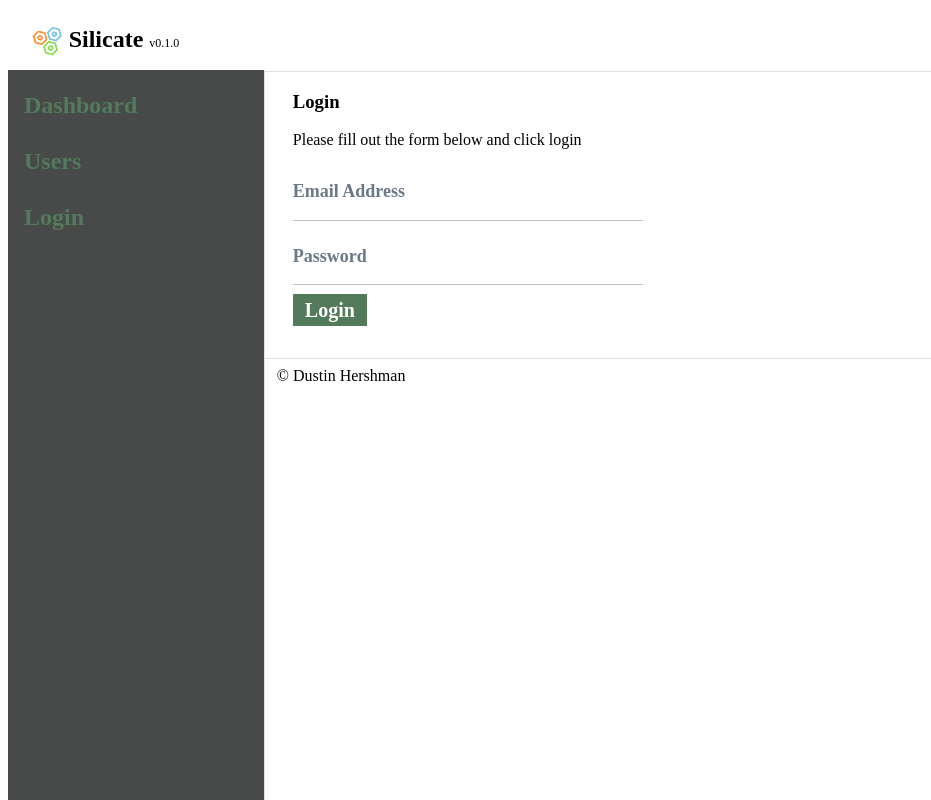
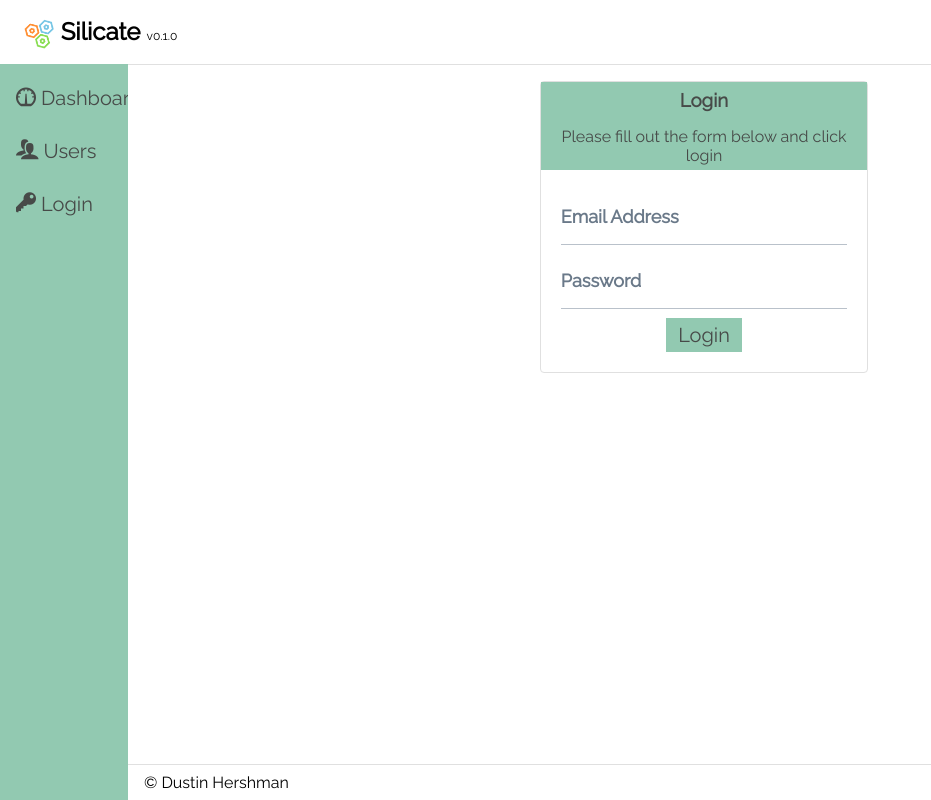
Before and after one commit to dhershman1/silicate-cms, a Nuxt app: page / in a window 1280 px wide. Shown: the whole page, without its empty margins (0-931 px from the left). Built offline with nearby package versions, Linux system fonts and the light colour scheme.

Commit message:
Created a button & card CSS component, fixed overall styles

```diff
--- a/layouts/default.vue
+++ b/layouts/default.vue
@@ -13,13 +13,13 @@
       <nav>
         <ul>
           <li>
-            <a href="/dashboard">Dashboard</a>
+            <a href="/dashboard"><i class="icon-meter"></i> Dashboard</a>
           </li>
           <li>
-            <a href="/users">Users</a>
+            <a href="/users"><i class="icon-users"></i> Users</a>
           </li>
           <li>
-            <a href="/">Login</a>
+            <a href="/"><i class="icon-key"></i> Login</a>
           </li>
         </ul>
       </nav>
--- a/pages/index.vue
+++ b/pages/index.vue
@@ -1,8 +1,10 @@
 <template>
-  <div>
-    <h3>Login</h3>
-    <p>Please fill out the form below and click login</p>
-    <form>
+  <div class="card shrink center">
+    <div class="card__header">
+      <h3 class="card__title">Login</h3>
+      <p class="card__subtitle">Please fill out the form below and click login</p>
+    </div>
+    <form class="card__body">
       <!-- Find a better way to handle this not a fan -->
       <div :class="['anim', { 'anim--filled': emailFilled || email }]">
         <input
@@ -56,4 +58,12 @@ export default {
 .btn {
   font-weight: 700;
 }
+.shrink {
+  width: 30%;
+}
+.center {
+  text-align: center;
+  margin-left: auto;
+  margin-right: auto;
+}
 </style>
--- a/static/css/main.css
+++ b/static/css/main.css
@@ -1,5 +1,5 @@
 /* Setting up out color variables for the theme */
-/* timberwolf: #e0e2db; */
+/* bg: #92C9B1; */
 :root {
   --primary: #9AE19D;
   --secondary: #474A48;
@@ -11,25 +11,41 @@
   --warning: #FFC107;
   --info: #17A2B8;
   --border: #E0E0E0;
+  --light-bg: #fffaf1;
+  --bg: #92C9B1;
+}
+
+html {
+  height: 100%;
+}
+
+body {
+  font-family: 'Raleway', 'sans-serif';
+  margin: 0;
+  height: 100%;
+}
+
+#__nuxt,
+#__layout {
+  height: 100%;
 }
 
 /* Setting up our CSS Grid */
 #__layout > div {
+  height: 100%;
   display: grid;
   font-size: 16px;
   grid-template-areas: 'header header'
                        'aside main'
                        'aside foot';
   grid-template-rows: 64px 1fr auto;
-  grid-template-columns: 20% 80%;
+  grid-template-columns: 10% 90%;
 }
 
 header {
   grid-area: header;
   height: 63px;
   line-height: 63px;
-  border-bottom: 1px solid var(--border);
-  position: fixed;
   width: 100%;
 }
 
@@ -50,13 +66,10 @@ header > h1 > small {
 
 aside {
   grid-area: aside;
-  border-right: 1px solid var(--border);
-  background-color: var(--secondary);
-  position: fixed;
-  width: 20%;
+  background-color: var(--bg);
+  width: 100%;
+  height: 100%;
   overflow: auto;
-  height: calc(100% - 66px);
-  top: 70px;
 }
 
 aside > nav ul {
@@ -69,17 +82,15 @@ aside > nav > ul > li {
 }
 
 aside > nav > ul > li > a {
-  font-size: 24px;
-  font-weight: bold;
+  font-size: 20px;
 }
 
 aside > nav a {
-  color: var(--accent);
+  color: var(--dark);
   display: block;
   padding: 0.4rem 1rem;
   text-decoration: none;
   text-overflow: ellipsis;
-  overflow: hidden;
   white-space: nowrap;
   transition: all 0.5s ease;
 }
@@ -89,25 +100,23 @@ aside > nav a:hover {
   background-color: var(--dark);
 }
 
-aside > nav a > small {
-  font-size: 0.75rem;
-  font-style: italic;
-}
-
 main {
   grid-area: main;
   padding: 0 2rem 2rem;
+  height: 100%;
+  background-color: #FFF;
+  border-top: 1px solid var(--border);
 }
 
 footer {
   grid-area: foot;
   padding: 0.5rem 1rem;
   border-top: 1px solid var(--border);
-  background-color: white;
+  background-color: #FFF;
 }
 
 @media (max-width: 40rem) {
-  body {
+  #__layout > div {
     grid-template-columns: 100%;
     grid-template-areas: 'header' 'main' 'aside' 'foot';
   }
@@ -126,7 +135,7 @@ footer {
 .btn--sm,
 .btn--md,
 .btn--lg {
-  background-color: var(--primary);
+  background-color: var(--accent);
   margin: 0;
   padding: 0;
   border-width: 0;
@@ -178,7 +187,6 @@ footer {
   border-width: 0;
   border-color: transparent;
   background: transparent;
-  font-weight: 700;
   cursor: pointer;
   position: relative;
   font-size: 1.25rem;
@@ -186,8 +194,8 @@ footer {
   padding: 0.3rem 0.75rem;
   z-index: 0;
   border: none;
-  background: var(--accent);
-  color: #FFF;
+  background: var(--bg);
+  color: var(--dark);
   -webkit-transition: all 0.3s cubic-bezier(0.02, 0.01, 0.47, 1);
   transition: all 0.3s cubic-bezier(0.02, 0.01, 0.47, 1);
 }
@@ -198,7 +206,7 @@ footer {
   left: 0;
   width: 100%;
   height: 100%;
-  background: var(--primary);
+  background: var(--dark);
   content: '';
   opacity: 0;
   -webkit-transition: opacity 0.15s ease-out, -webkit-transform 0.15s ease-out;
@@ -213,7 +221,7 @@ footer {
 .btn--fill:hover,
 .btn--fill:focus {
   box-shadow: 0 1px 8px rgba(58,51,53,0.3);
-  color: #fff;
+  color: var(--primary);
   -webkit-transition: all 0.5s cubic-bezier(0.02, 0.01, 0.47, 1);
   transition: all 0.5s cubic-bezier(0.02, 0.01, 0.47, 1);
 }
@@ -233,8 +241,7 @@ footer {
 .anim {
   position: relative;
   z-index: 1;
-  max-width: 350px;
-  width: calc(100% - 2rem);
+  width: 100%;
   vertical-align: top;
   overflow: hidden;
 }
@@ -355,3 +362,53 @@ footer {
 		transform: translate3d(0, -40%, 0);
 	}
 }
+
+/* Card Styles */
+
+.card {
+  position: relative;
+  min-width: 0;
+  word-wrap: break-word;
+  background-color: #FFF;
+  background-clip: border-box;
+  border: 1px solid var(--border);
+  border-radius: 0.25rem;
+  margin-top: 1rem;
+}
+
+.card > hr {
+  margin-left: 0;
+  margin-right: 0;
+}
+
+.card__body {
+  padding: 1.25rem;
+}
+
+.card__header {
+  background-color: var(--bg);
+  color: var(--dark);
+  border: 1px solid var(--bg);
+}
+
+.card__title {
+  margin-top: 0.35rem;
+  margin-bottom: 0.35rem;
+}
+
+.card__subtitle {
+  margin-top: -(0.35rem / 2);
+  margin-bottom: 0.25rem;
+}
+
+.card__text:last-child {
+  margin-bottom: 0;
+}
+
+.card__link:hover {
+  text-decoration: none;
+}
+
+.card__link + .card__link {
+  margin-left: 1.25rem;
+}
```
